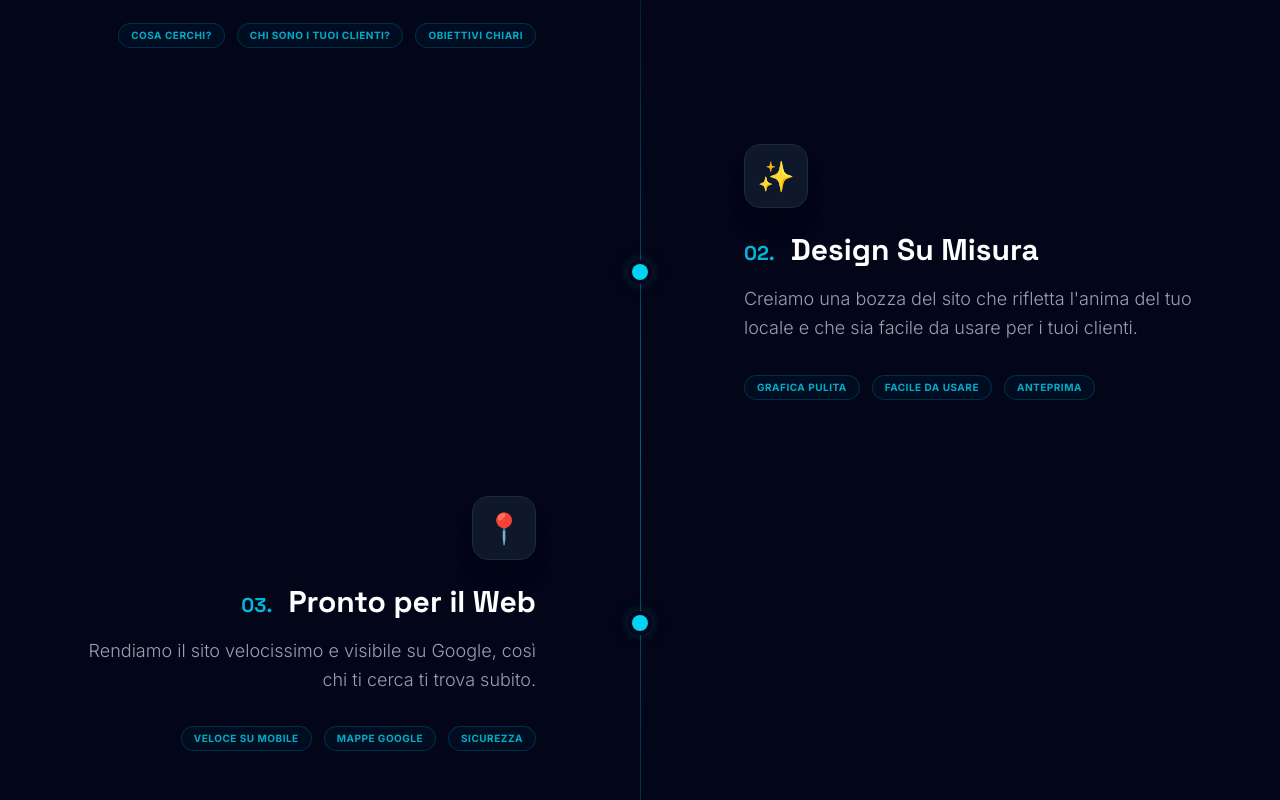
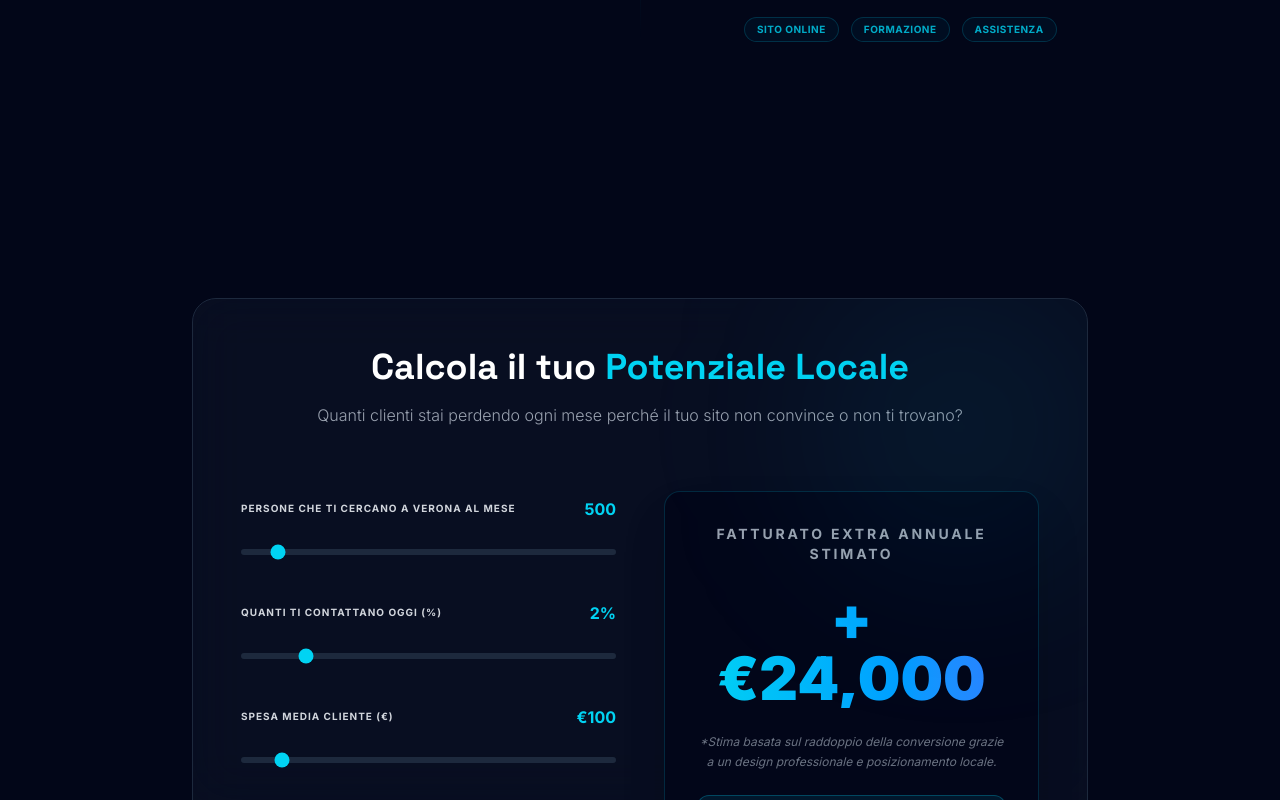
Before and after one commit to valemond06-svg/mksiteverona-site, a Next.js app: page / in a window 1280 px wide. Shown: the part 4191-4991 px from the top of the page. Built offline with nearby package versions, Linux system fonts and the light colour scheme.

Commit message:
Hide portfolio and transform ROI calculator into Local Growth Estimator

```diff
--- a/app/page.js
+++ b/app/page.js
@@ -20,7 +20,7 @@ export default function Home() {
       <Navbar />
       <Hero />
       <Services />
-      <CaseStudies />
+      {/* <CaseStudies /> */}
       <Timeline />
       <ROICalculator />
       <TechStack />
--- a/components/ROICalculator.jsx
+++ b/components/ROICalculator.jsx
@@ -5,30 +5,31 @@ import { motion } from 'framer-motion';
 import { MotionWrapper } from '@/components/ui/MotionWrapper';
 
 export default function ROICalculator() {
-    const [traffic, setTraffic] = useState(1000);
-    const [conversionRate, setConversionRate] = useState(1);
-    const [avgTicket, setAvgTicket] = useState(500);
+    const [traffic, setTraffic] = useState(500);
+    const [conversionRate, setConversionRate] = useState(2);
+    const [avgTicket, setAvgTicket] = useState(100);
+    const [recurrence, setRecurrence] = useState(2);
     const [newRevenue, setNewRevenue] = useState(0);
 
     useEffect(() => {
-        // Current revenue = traffic * (conversionRate / 100) * avgTicket
-        // Projected revenue = traffic * ( (conversionRate * 2) / 100) * avgTicket (assuming 2x improvement)
+        // Current monthly revenue = traffic * (convRate / 100) * avgTicket * recurrence
+        // We estimate that a professional site can at least double the conversion rate
         const improvedConvRate = conversionRate * 2;
-        const currentRev = traffic * (conversionRate / 100) * avgTicket;
-        const projectedRev = traffic * (improvedConvRate / 100) * avgTicket;
+        const currentRev = traffic * (conversionRate / 100) * avgTicket * recurrence;
+        const projectedRev = traffic * (improvedConvRate / 100) * avgTicket * recurrence;
         setNewRevenue(projectedRev - currentRev);
-    }, [traffic, conversionRate, avgTicket]);
+    }, [traffic, conversionRate, avgTicket, recurrence]);
 
     return (
-        <section id="roi" className="py-32 px-6 relative">
+        <section id="potenziale" className="py-32 px-6 relative">
             <div className="max-w-4xl mx-auto bg-slate-900/50 border border-slate-800 rounded-3xl p-8 md:p-12 backdrop-blur-xl relative overflow-hidden">
                 {/* Background glow */}
                 <div className="absolute top-0 right-0 w-64 h-64 bg-cyan-500/10 rounded-full blur-[100px] pointer-events-none" />
 
                 <MotionWrapper className="text-center mb-16">
-                    <h2 className="text-4xl font-bold text-white mb-4">Calcola la tua <span className="text-cyan-400">Crescita</span></h2>
+                    <h2 className="text-4xl font-bold text-white mb-4">Calcola il tuo <span className="text-cyan-400">Potenziale Locale</span></h2>
                     <p className="text-gray-400 font-light">
-                        Scopri quanto potresti guadagnare di più ogni mese grazie a un sito web che funziona davvero.
+                        Quanti clienti stai perdendo ogni mese perché il tuo sito non convince o non ti trovano?
                     </p>
                 </MotionWrapper>
 
@@ -37,11 +38,11 @@ export default function ROICalculator() {
                         {/* Traffic Slider */}
                         <div className="space-y-4">
                             <div className="flex justify-between items-center">
-                                <label className="text-sm font-bold text-gray-300 uppercase tracking-widest text-[10px]">Persone che ti cercano al mese</label>
+                                <label className="text-sm font-bold text-gray-300 uppercase tracking-widest text-[10px]">Persone che ti cercano a Verona al mese</label>
                                 <span className="text-cyan-400 font-mono font-bold">{traffic.toLocaleString()}</span>
                             </div>
                             <input
-                                type="range" min="100" max="10000" step="100"
+                                type="range" min="100" max="5000" step="100"
                                 value={traffic}
                                 onChange={(e) => setTraffic(Number(e.target.value))}
                                 className="w-full h-1.5 bg-slate-800 rounded-lg appearance-none cursor-pointer accent-cyan-400"
@@ -51,11 +52,11 @@ export default function ROICalculator() {
                         {/* Conv Rate Slider */}
                         <div className="space-y-4">
                             <div className="flex justify-between items-center">
-                                <label className="text-sm font-bold text-gray-300 uppercase tracking-widest text-[10px]">Percentuale di chi prenota/chiama oggi (%)</label>
+                                <label className="text-sm font-bold text-gray-300 uppercase tracking-widest text-[10px]">Quanti ti contattano oggi (%)</label>
                                 <span className="text-cyan-400 font-mono font-bold">{conversionRate}%</span>
                             </div>
                             <input
-                                type="range" min="0.1" max="5" step="0.1"
+                                type="range" min="0.5" max="10" step="0.5"
                                 value={conversionRate}
                                 onChange={(e) => setConversionRate(Number(e.target.value))}
                                 className="w-full h-1.5 bg-slate-800 rounded-lg appearance-none cursor-pointer accent-cyan-400"
@@ -65,13 +66,27 @@ export default function ROICalculator() {
                         {/* Avg Ticket Slider */}
                         <div className="space-y-4">
                             <div className="flex justify-between items-center">
-                                <label className="text-sm font-bold text-gray-300 uppercase tracking-widest text-[10px]">Scontrino medio per cliente (€)</label>
+                                <label className="text-sm font-bold text-gray-300 uppercase tracking-widest text-[10px]">Spesa media cliente (€)</label>
                                 <span className="text-cyan-400 font-mono font-bold">€{avgTicket}</span>
                             </div>
                             <input
-                                type="range" min="10" max="5000" step="50"
+                                type="range" min="10" max="1000" step="10"
                                 value={avgTicket}
                                 onChange={(e) => setAvgTicket(Number(e.target.value))}
+                                className="w-full h-1.5 bg-slate-800 rounded-lg appearance-none cursor-pointer accent-cyan-400"
+                            />
+                        </div>
+
+                        {/* Recurrence Slider */}
+                        <div className="space-y-4">
+                            <div className="flex justify-between items-center">
+                                <label className="text-sm font-bold text-gray-300 uppercase tracking-widest text-[10px]">Volte che torna in un anno</label>
+                                <span className="text-cyan-400 font-mono font-bold">{recurrence}</span>
+                            </div>
+                            <input
+                                type="range" min="1" max="12" step="1"
+                                value={recurrence}
+                                onChange={(e) => setRecurrence(Number(e.target.value))}
                                 className="w-full h-1.5 bg-slate-800 rounded-lg appearance-none cursor-pointer accent-cyan-400"
                             />
                         </div>
@@ -79,23 +94,23 @@ export default function ROICalculator() {
 
                     {/* Result Display */}
                     <div className="bg-slate-950/80 border border-cyan-500/20 rounded-2xl p-8 text-center space-y-6 shadow-2xl">
-                        <p className="text-gray-400 text-sm uppercase tracking-[0.2em] font-bold">Incasso Mensile Extra Stimato</p>
+                        <p className="text-gray-400 text-sm uppercase tracking-[0.2em] font-bold">Fatturato Extra Annuale Stimato</p>
                         <motion.div
                             key={newRevenue}
                             initial={{ scale: 0.8, opacity: 0 }}
                             animate={{ scale: 1, opacity: 1 }}
                             className="text-5xl md:text-6xl font-black text-transparent bg-clip-text bg-gradient-to-r from-cyan-400 to-blue-500"
                         >
-                            +€{Math.round(newRevenue).toLocaleString()}
+                            +€{(Math.round(newRevenue) * 12).toLocaleString()}
                         </motion.div>
                         <p className="text-xs text-gray-500 leading-relaxed italic">
-                            *Basato su un miglioramento medio delle prenotazioni grazie a un sito più veloce e facile da usare.
+                            *Stima basata sul raddoppio della conversione grazie a un design professionale e posizionamento locale.
                         </p>
                         <button
                             onClick={() => document.getElementById('contatti')?.scrollIntoView({ behavior: 'smooth' })}
-                            className="w-full py-4 bg-cyan-500/10 border border-cyan-500/30 rounded-xl text-cyan-400 font-bold uppercase tracking-widest text-xs hover:bg-cyan-500/20 transition-all"
+                            className="w-full py-4 bg-cyan-500/10 border border-cyan-500/30 rounded-xl text-cyan-400 font-bold uppercase tracking-widest text-xs hover:bg-cyan-500/20 transition-all font-sans"
                         >
-                            Voglio far crescere il mio locale
+                            Sblocca il tuo potenziale
                         </button>
                     </div>
                 </div>
```
